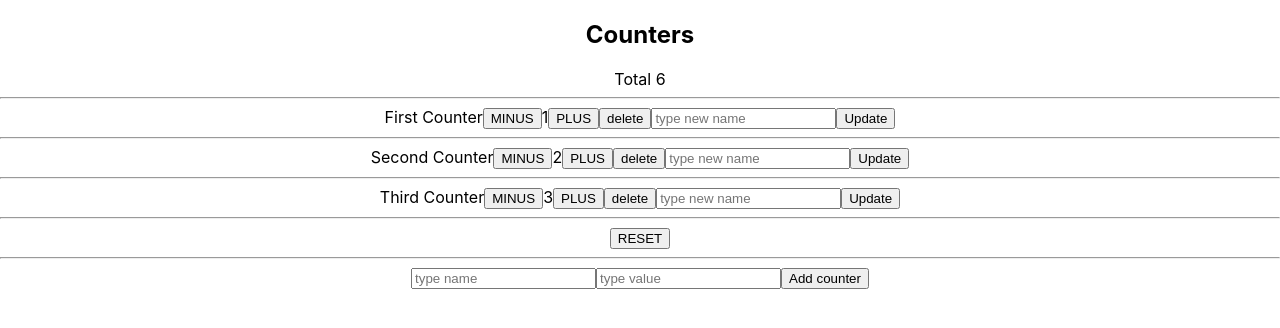
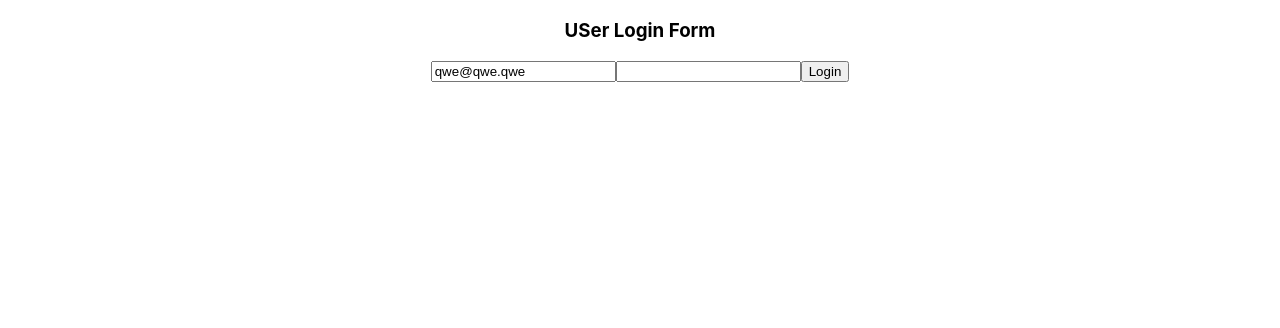
Before and after one commit to Evgenii-Nazarov/redux-start-counter, a React (Create React App) app: page / in a window 1280 px wide. Shown: the top 328 px of the page. Built offline with nearby package versions, Linux system fonts and the light colour scheme.

Commit message:
added update action

```diff
--- a/package.json
+++ b/package.json
@@ -6,6 +6,7 @@
     "@testing-library/jest-dom": "^4.2.4",
     "@testing-library/react": "^9.3.2",
     "@testing-library/user-event": "^7.1.2",
+    "axios": "^0.19.2",
     "react": "^16.13.0",
     "react-dom": "^16.13.0",
     "react-redux": "^7.2.0",
--- a/src/App.js
+++ b/src/App.js
@@ -4,54 +4,59 @@ import {connect} from 'react-redux';
 import {counterMinus, counterPlus, countersReset, countersAdd, counterDelete, counterUpdate} from "./actions";
 import Counter from "./Counter";
 import AddCounter from "./AddCounter";
+import UserLoginForm from "./UserLoginForm";
 
 function App(props) {
 
 
-    const addCounterButtonHandler = (counterName, counterValue) => {
-        props.addCounter(counterName, counterValue);
-    };
+    // const addCounterButtonHandler = (counterName, counterValue) => {
+    //     props.addCounter(counterName, counterValue);
+    // };
 
     return (
         <div className="App">
-            <h2>Counters</h2>
-            Total {props.myCounters.reduce((acc, el) => acc + el.counterValue, 0)}
-            <hr/>
-
-            {props.myCounters.map((el) => (
-                <Counter key={el.id}
-                         name={el.counterName}
-                         id={el.id}
-                         value={el.counterValue}
-                         counterPlus={props.myCounterPlus}
-                         counterMinus={props.myCounterMinus}
-                         counterDelete={props.deleteCounter}
-                         counterUpdate={props.counterUpdate}
-                />
-            ))}
-            <button onClick={props.myReset}>RESET</button>
-            <hr/>
-
-            <AddCounter onSubmit={addCounterButtonHandler}
-            />
 
 
+
+<UserLoginForm/>
+
+
+            {/*<h2>Counters</h2>*/}
+            {/*Total {props.myCounters.reduce((acc, el) => acc + el.counterValue, 0)}*/}
+            {/*<hr/>*/}
+
+            {/*{props.myCounters.map((el) => (*/}
+            {/*    <Counter key={el.id}*/}
+            {/*             name={el.counterName}*/}
+            {/*             id={el.id}*/}
+            {/*             value={el.counterValue}*/}
+            {/*             counterPlus={props.myCounterPlus}*/}
+            {/*             counterMinus={props.myCounterMinus}*/}
+            {/*             counterDelete={props.deleteCounter}*/}
+            {/*             counterUpdate={props.counterUpdate}*/}
+            {/*    />*/}
+            {/*))}*/}
+            {/*<button onClick={props.myReset}>RESET</button>*/}
+            {/*<hr/>*/}
+
+            {/*<AddCounter onSubmit={addCounterButtonHandler}*/}
+            {/*/>*/}
 
         </div>
     );
 }
 
 const mapStateToProps = state => ({
-    myCounters: state.counters
+    // myCounters: state.counters
 });
 
 const mapDispatchToProps = dispatch => ({
-    myCounterPlus: (id) => dispatch(counterPlus(id)),
-    myCounterMinus: (id) => dispatch(counterMinus(id)),
-    myReset: () => dispatch(countersReset()),
-    addCounter: (counterName, counterValue) => dispatch(countersAdd(counterName, counterValue)),
-    deleteCounter: (id) => dispatch(counterDelete(id)),
-    counterUpdate: (counterName,id) => dispatch(counterUpdate(counterName,id))
+    // myCounterPlus: (id) => dispatch(counterPlus(id)),
+    // myCounterMinus: (id) => dispatch(counterMinus(id)),
+    // myReset: () => dispatch(countersReset()),
+    // addCounter: (counterName, counterValue) => dispatch(countersAdd(counterName, counterValue)),
+    // deleteCounter: (id) => dispatch(counterDelete(id)),
+    // counterUpdate: (counterName,id) => dispatch(counterUpdate(counterName,id))
 });
 
 export default connect(mapStateToProps, mapDispatchToProps)(App);
--- /dev/null
+++ b/src/UserLoginForm.js
@@ -0,0 +1,54 @@
+import React, {useState} from 'react';
+import './App.css';
+import {connect} from 'react-redux';
+import {
+    counterMinus,
+    counterPlus,
+    countersReset,
+    countersAdd,
+    counterDelete,
+    counterUpdate,
+    userLogin
+} from "./actions";
+
+
+function USerLoginForm(props) {
+
+    const [email, setEmail] = useState('qwe@qwe.qwe');
+    const [password, setPassword] = useState('');
+
+    const inputEmailHandler = (e) => {
+        setEmail(e.target.value);
+    };
+
+    const inputPasswordHandler = (e) => {
+        setPassword(e.target.value);
+    };
+
+    const loginButtonHandler = (e) => {
+        console.log(email, password);
+        props.userLogin({email,password})
+    };
+
+    return (
+        <div className="App">
+
+            <h3>USer Login Form</h3>
+            <input name={'email'} value={email} onChange={inputEmailHandler} type="text"/>
+            <input name='password' value={password} onChange={inputPasswordHandler} type="password"/>
+            <button onClick={()=>loginButtonHandler()}>Login</button>
+
+
+        </div>
+    );
+}
+
+const mapStateToProps = state => ({
+    // myCounters: state.counters
+});
+
+const mapDispatchToProps = dispatch => ({
+    userLogin: (args) => dispatch(userLogin(args)),
+});
+
+export default connect(mapStateToProps, mapDispatchToProps)(USerLoginForm);
--- a/src/actions.js
+++ b/src/actions.js
@@ -1,3 +1,5 @@
+import axios from 'axios';
+
 export function counterPlus(id) {
     return {
         type: 'COUNTER_PLUS',
@@ -37,3 +39,21 @@ export function counterUpdate(counterName,id) {
         payload: {counterName, id}
     };
 }
+
+export function userLogin(args) {
+
+    axios({
+        method: 'post',
+        url:'https://server-stage.pasv.us/user/login',
+        data: args
+    }).then(res=>{
+        console.log(res.data)
+    }).catch(err=> {
+        console.log(err)
+    });
+
+    return {
+        type: 'USER_LOGIN',
+        payload: args
+    };
+}
```
Also changed, not shown: 1 other file (tests, documents, lock files or other folders).
